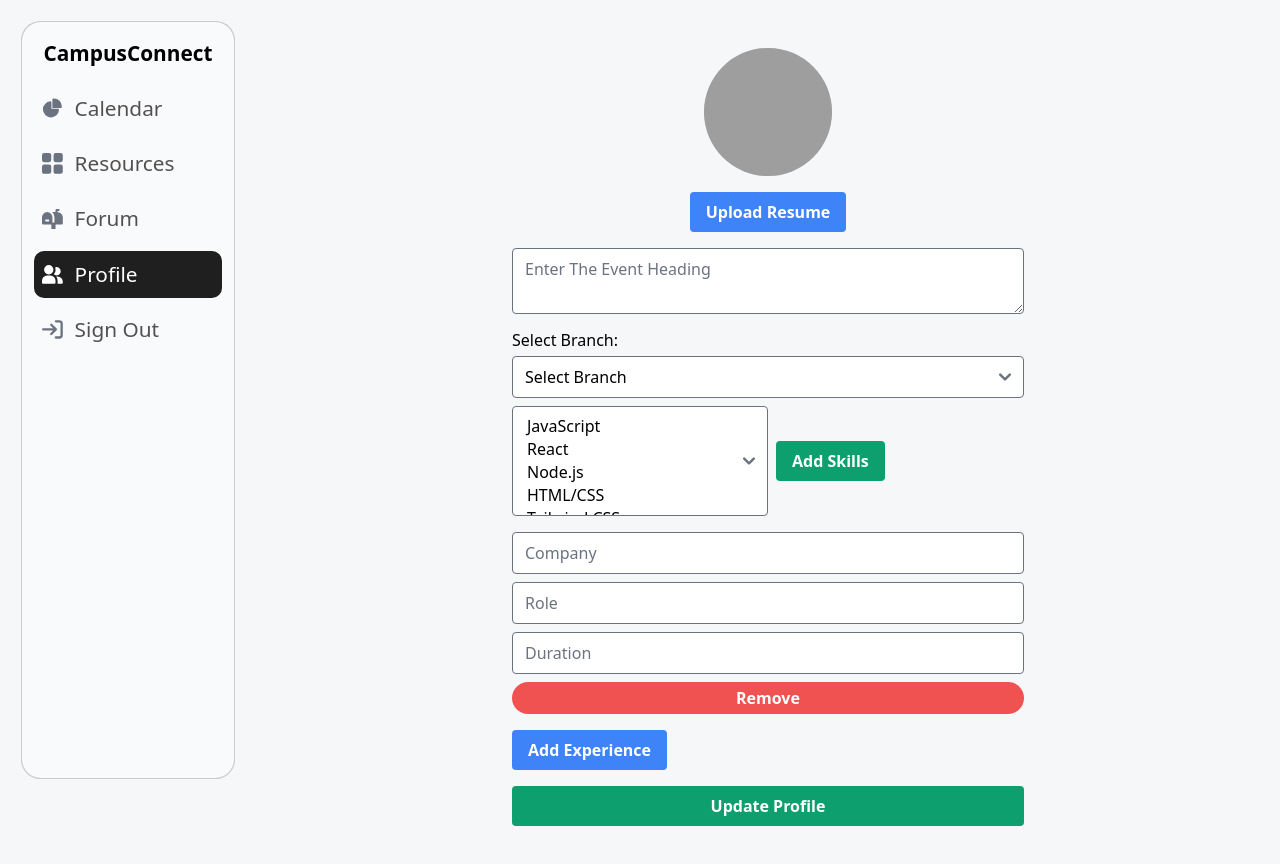
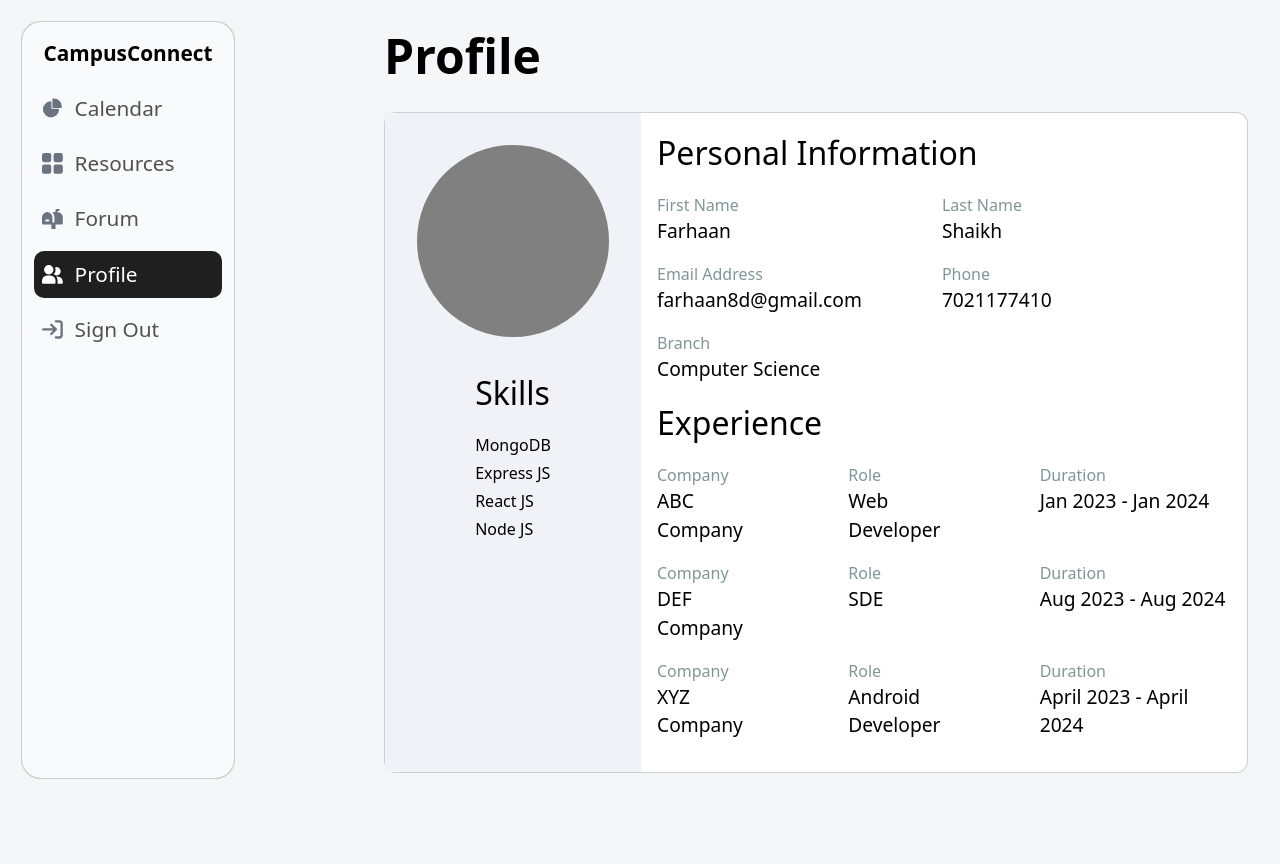
Before and after one commit to Brewing-JavaScript/GITS-CampusConnect, a React (Vite) app: page /profile in a window 1280 px wide. Shown: the top 864 px of the page. After the commit the page ends 805 px from the top, so only its background shows below. Built offline with nearby package versions, Linux system fonts and the light colour scheme; grey boxes are pictures that could not be loaded.

Commit message:
Modified Profile

```diff
--- a/src/StudentPortal/StudentProfile/Profile.jsx
+++ b/src/StudentPortal/StudentProfile/Profile.jsx
@@ -127,11 +127,12 @@ function Profile() {
 
   return (
     <>
-      <Navbar bgColor="profile"/>
-      <div className="p-4 sm:ml-64">
+      <Navbar bgColor="profile" />
+
+      {/* <div className="p-4 sm:ml-64">
         <div className="container mx-auto py-8">
           <form onSubmit={handleSubmit} className="max-w-lg mx-auto">
-            {/* Avatar upload */}
+
             <div className="flex items-center justify-center">
               <input
                 onChange={getImage}
@@ -148,7 +149,7 @@ function Profile() {
                 />
               </label>
             </div>
-            {/* Upload button */}
+
             <div className="flex justify-center mt-4">
               <button
                 onClick={handleUploadClick}
@@ -157,7 +158,7 @@ function Profile() {
                 Upload Resume
               </button>
             </div>
-            {/* Heading input */}
+
             <textarea
               onChange={handleChange}
               name="heading"
@@ -166,7 +167,7 @@ function Profile() {
               className="border rounded py-2 px-3 mb-2 mt-4 w-full"
               placeholder="Enter The Event Heading"
             />
-            {/* Branch input */}
+
             <div className="mb-2">
               <label htmlFor="branch" className="block mb-1">Select Branch:</label>
               <select
@@ -182,15 +183,15 @@ function Profile() {
                 ))}
               </select>
             </div>
-            {/* Skills dropdown for multiple selections */}
+
             <div className="flex items-center mb-2">
               <select
-                multiple // Allow multiple selections
+                multiple
                 value={info.selectedSkills}
                 onChange={handleSkillsChange}
                 className="border rounded py-2 px-3 mr-2 w-1/2"
               >
-                {/* Render skills options */}
+
                 {hardcodedSkills.map((skill, index) => (
                   <option key={index} value={skill}>{skill}</option>
                 ))}
@@ -203,7 +204,7 @@ function Profile() {
                 Add Skills
               </button>
             </div>
-            {/* Display selected skills */}
+
             <div className="mb-4">
               {info.skills.map((skill, index) => (
                 <span
@@ -221,7 +222,7 @@ function Profile() {
                 </span>
               ))}
             </div>
-            {/* Experience inputs */}
+
             {info.experiences.map((experience, index) => (
               <div key={index} className="flex flex-col mb-4">
                 <input
@@ -257,7 +258,7 @@ function Profile() {
                 </button>
               </div>
             ))}
-            {/* Add experience button */}
+
             <button
               type="button"
               onClick={handleAddExperience}
@@ -265,7 +266,7 @@ function Profile() {
             >
               Add Experience
             </button>
-            {/* Submit button */}
+
             <button
               type="submit"
               className="bg-green-500 hover:bg-green-700 text-white font-bold py-2 px-4 rounded w-full"
@@ -274,6 +275,224 @@ function Profile() {
             </button>
           </form>
         </div>
+      </div> */}
+
+      <div style={{ marginLeft: "22rem", padding: "2rem" }}>
+        <h2 className="mb-8 text-4xl font-bold leadiF sm:text-5xl">Profile</h2>
+
+        <section className="flex" style={{ backgroundColor: "white", border: "1px solid rgba(0, 0, 0, 0.19)", borderRadius: "12px" }}>
+          <div style={{ padding: "2rem", backgroundColor: " #f1f1f8", width: "auto" }}>
+            <div style={{ backgroundColor: "grey", width: "12rem", height: "12rem", borderRadius: "50%", marginBottom: "2rem" }}></div>
+            <div  style={{width: "fit-content", margin: "0 auto" }}>
+              <h1 style={{fontSize: "2rem", fontWeight: 500, marginBottom: "1rem"}}>Skills</h1>
+              <h4 className="mb-1">MongoDB</h4>
+              <h4 className="mb-1">Express JS</h4>
+              <h4 className="mb-1">React JS</h4>
+              <h4 className="mb-1">Node JS</h4>
+            </div>
+          </div>
+
+          {/* <div style={{ padding: "2rem" }}>
+            <h4 style={{ fontSize: "2rem" }}>Account Details</h4>
+
+
+            <form class="max-w-sm mx-auto">
+
+              <div className="mb-2">
+                <label htmlFor="branch" className="block mb-1">Select Branch:</label>
+                <select
+                  id="branch"
+                  onChange={handleChange}
+                  name="branch"
+                  value={info.branch}
+                  className="border rounded py-2 px-3 w-full"
+                >
+                  <option value="">Select Branch</option>
+                  {branchOptions.map((branch, index) => (
+                    <option key={index} value={branch}>{branch}</option>
+                  ))}
+                </select>
+              </div>
+
+              <div className="flex items-center mb-2">
+                <select
+                  multiple
+                  value={info.selectedSkills}
+                  onChange={handleSkillsChange}
+                  className="border rounded py-2 px-3 mr-2 w-1/2"
+                >
+
+                  {hardcodedSkills.map((skill, index) => (
+                    <option key={index} value={skill}>{skill}</option>
+                  ))}
+                </select>
+                <button
+                  type="button"
+                  onClick={handleAddSkill}
+                  className="bg-green-500 hover:bg-green-700 text-white font-bold py-2 px-4 rounded"
+                >
+                  Add Skills
+                </button>
+              </div>
+
+              <div className="mb-4">
+                {info.skills.map((skill, index) => (
+                  <span
+                    key={index}
+                    className="bg-gray-200 text-gray-700 py-1 px-2 rounded-full mr-2 mb-2 inline-block"
+                  >
+                    {skill}
+                    <button
+                      type="button"
+                      onClick={() => handleRemoveSkill(skill)}
+                      className="ml-2 focus:outline-none"
+                    >
+                      &#10005;
+                    </button>
+                  </span>
+                ))}
+              </div>
+
+              {info.experiences.map((experience, index) => (
+                <div key={index} className="flex flex-col mb-4">
+                  <input
+                    type="text"
+                    name="company"
+                    value={experience.company}
+                    onChange={(e) => handleExperienceChange(index, e)}
+                    placeholder="Company"
+                    className="border rounded py-2 px-3 mb-2"
+                  />
+                  <input
+                    type="text"
+                    name="role"
+                    value={experience.role}
+                    onChange={(e) => handleExperienceChange(index, e)}
+                    placeholder="Role"
+                    className="border rounded py-2 px-3 mb-2"
+                  />
+                  <input
+                    type="text"
+                    name="duration"
+                    value={experience.duration}
+                    onChange={(e) => handleExperienceChange(index, e)}
+                    placeholder="Duration"
+                    className="border rounded py-2 px-3 mb-2"
+                  />
+                  <button
+                    type="button"
+                    onClick={() => handleRemoveExperience(index)}
+                    className="bg-red-500 hover:bg-red-700 text-white font-bold py-1 px-2 rounded-full inline-block"
+                  >
+                    Remove
+                  </button>
+                </div>
+              ))}
+
+              <button
+                type="button"
+                onClick={handleAddExperience}
+                className="bg-blue-500 hover:bg-blue-700 text-white font-bold py-2 px-4 rounded mb-4"
+              >
+                Add Experience
+              </button>
+
+              <button
+                type="submit"
+                className="bg-green-500 hover:bg-green-700 text-white font-bold py-2 px-4 rounded w-full"
+              >
+                Update Profile
+              </button>
+
+
+            </form>
+
+          </div> */}
+
+          <div>
+          <div style={{padding: "1rem 1rem 0 1rem", width: "100%"}}>
+            <h1 style={{fontSize: "2rem", marginBottom: "1rem", fontWeight: 500}}>Personal Information</h1>
+
+            <div className="flex">
+              <div className="left" style={{marginRight: "5rem"}}>
+                <div className="box">
+                  <h3 className="beforeDetail">First Name</h3>
+                  <h3 className="afterDetail">Farhaan</h3>
+                </div>
+                <div className="box">
+                  <h3 className="beforeDetail">Email Address</h3>
+                  <h3 className="afterDetail">farhaan8d@gmail.com</h3>
+                </div>
+                <div className="box">
+                  <h3 className="beforeDetail">Branch</h3>
+                  <h3 className="afterDetail">Computer Science</h3>
+                </div>
+              </div>
+              <div className="right">
+              <div className="box">
+                  <h3 className="beforeDetail">Last Name</h3>
+                  <h3 className="afterDetail">Shaikh</h3>
+                </div>
+                <div className="box">
+                  <h3 className="beforeDetail">Phone</h3>
+                  <h3 className="afterDetail">7021177410</h3>
+                </div>
+              </div>
+            </div>
+          </div>
+
+          <div style={{padding: "0 1rem 1rem 1rem", width: "100%"}}>
+            <h1 style={{fontSize: "2rem", marginBottom: "1rem", fontWeight: 500}}>Experience</h1>
+
+            <div className="grid grid-cols-3">
+            <div style={{marginRight: "5rem" }} className="box">
+              <h3 className="beforeDetail">Company</h3>
+              <h3 className="afterDetail">ABC Company</h3>
+            </div>
+            <div style={{marginRight: "5rem" }} className="box">
+              <h3 className="beforeDetail">Role</h3>
+              <h3 className="afterDetail">Web Developer</h3>
+            </div>
+            <div className="box">
+              <h3 className="beforeDetail">Duration</h3>
+              <h3 className="afterDetail">Jan 2023 - Jan 2024</h3>
+            </div>
+
+            </div>
+            <div className="grid grid-cols-3">
+            <div style={{marginRight: "5rem" }} className="box">
+              <h3 className="beforeDetail">Company</h3>
+              <h3 className="afterDetail">DEF Company</h3>
+            </div>
+            <div style={{marginRight: "5rem" }} className="box">
+              <h3 className="beforeDetail">Role</h3>
+              <h3 className="afterDetail">SDE</h3>
+            </div>
+            <div className="box">
+              <h3 className="beforeDetail">Duration</h3>
+              <h3 className="afterDetail">Aug 2023 - Aug 2024</h3>
+            </div>
+
+            </div>
+            <div className="grid grid-cols-3">
+            <div style={{marginRight: "5rem" }} className="box">
+              <h3 className="beforeDetail">Company</h3>
+              <h3 className="afterDetail">XYZ Company</h3>
+            </div>
+            <div style={{marginRight: "5rem" }} className="box">
+              <h3 className="beforeDetail">Role</h3>
+              <h3 className="afterDetail">Android Developer</h3>
+            </div>
+            <div className="box">
+              <h3 className="beforeDetail">Duration</h3>
+              <h3 className="afterDetail">April 2023 - April 2024</h3>
+            </div>
+            </div>
+          </div>
+          </div>
+        </section>
+
+
       </div>
     </>
   );
--- a/src/index.css
+++ b/src/index.css
@@ -6,7 +6,7 @@
 /* .bg-eeef2f3 :hover{
   background-color: #dfdfdf;
 } */
-#root{
+body{
   background-color: #eceff180;
 }
 
@@ -44,3 +44,14 @@
 .input:focus {
   border-color: #4F46E5;
 }
+
+.beforeDetail{
+  color: #809696;
+  font-size: 1rem;
+}
+.afterDetail{
+  font-size: 1.2rem;
+}
+.box{
+  margin-bottom: 1rem;
+}
```
